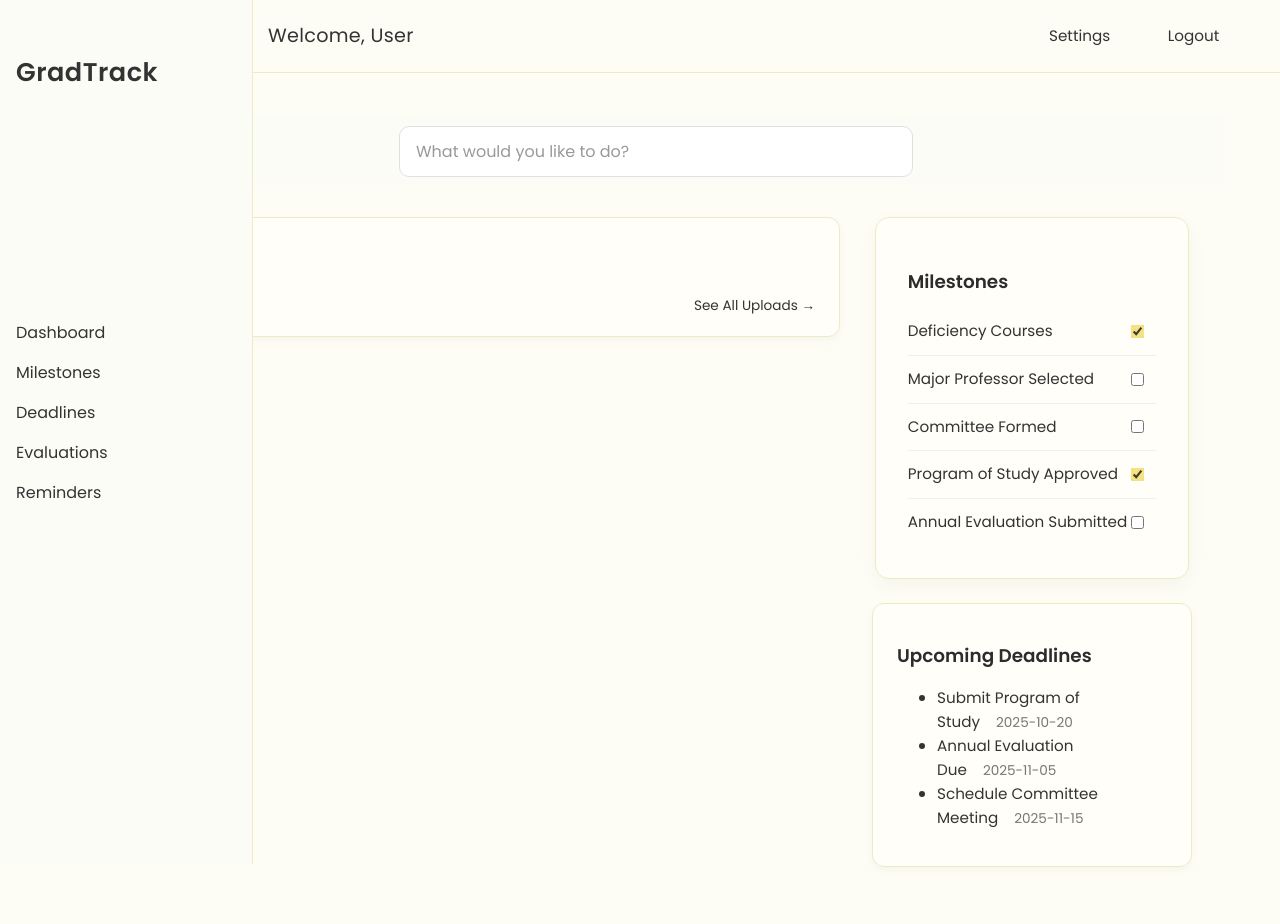
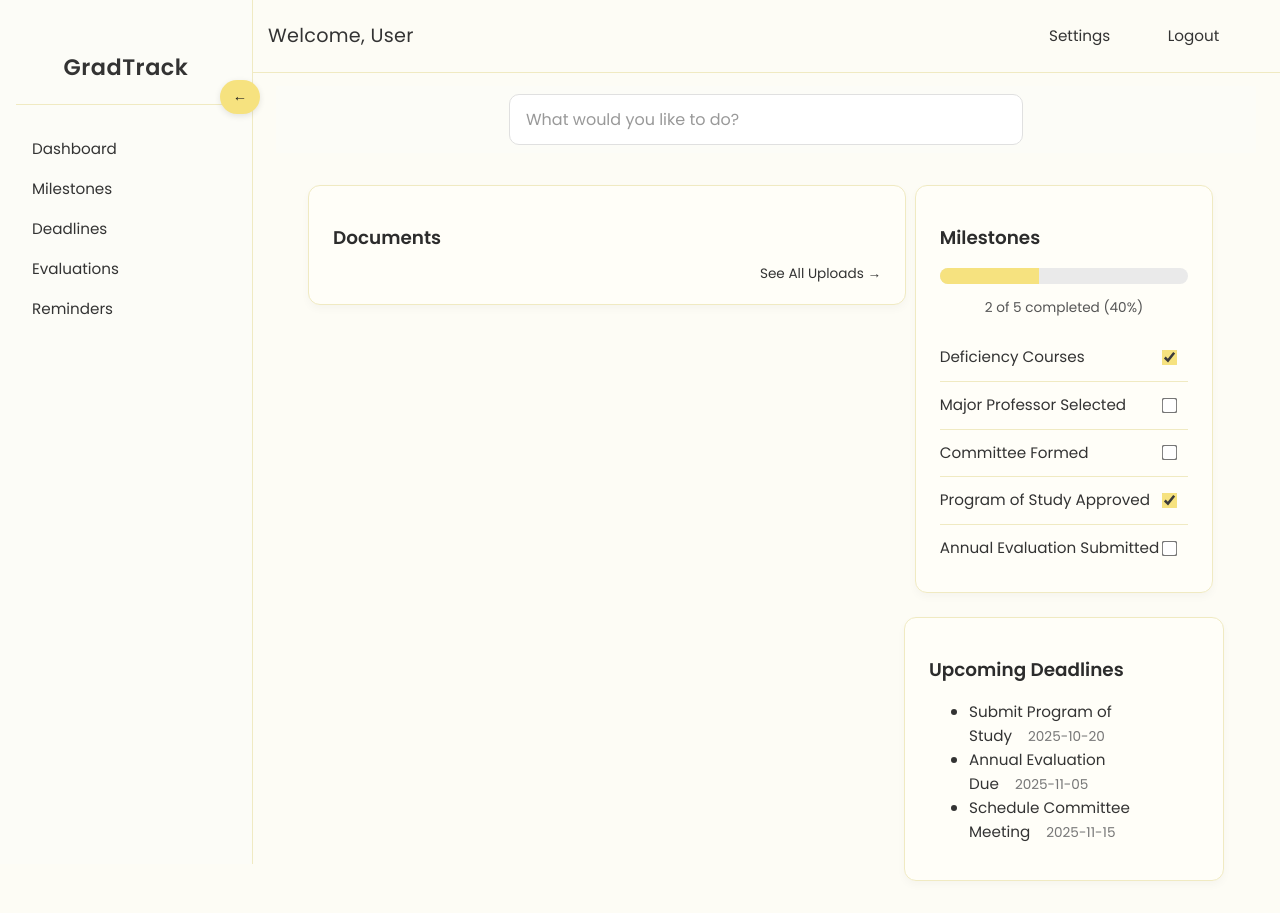
Before and after one commit to MJHabermann/GradTrack, a React (Vite) app in the folder frontend/gradtrack-app/: page / in a window 1280 px wide. Shown: the top 924 px of the page. Built offline with nearby package versions, Linux system fonts and the light colour scheme.

Commit message:
updated sidebar and added progress bar

```diff
--- a/frontend/gradtrack-app/src/components/layout/Sidebar.css
+++ b/frontend/gradtrack-app/src/components/layout/Sidebar.css
@@ -1,55 +1,96 @@
 .sidebar {
-  display: flex;
-  flex-direction: column;
-  justify-content: flex-start;
+  position: fixed;
+  top: 0;
+  left: 0;
   height: 100vh;
-  padding: 2rem 1rem;
-  width: 220px;
-  flex-shrink: 0;
   background-color: #fcfcf7;
   border-right: 1px solid #f0eac2;
   font-family: 'Poppins', sans-serif;
   font-weight: 500;
-  position: fixed;
-  top: 0;
-  left: 0;
-  z-index: 101; /* ensures it sits above navbar */
+  z-index: 101;
+  transition: width 0.3s ease;
+  overflow-x: hidden;
 }
 
-.logo {
-  font-size: 1.6rem;
+.sidebar.open {
+  width: 220px;
+  padding: 2rem 1rem;
+}
+
+.sidebar.collapsed {
+  width: 0;
+  padding: 0;
+}
+
+.sidebar-toggle {
+  position: fixed;
+  top: 80px; /* below navbar */
+  z-index: 102;
+  left: 8px; /* collapsed position */
+  background-color: #f6e27f;
+  color: #1f1f1f;
+  border: none;
+  border-radius: 20px;
+  padding: 0.4rem 0.8rem;
+  font-size: 0.9rem;
   font-weight: 600;
+  font-family: 'Poppins', sans-serif;
+  cursor: pointer;
+  box-shadow: 0 2px 6px rgba(0, 0, 0, 0.1);
+  transition: background-color 0.2s ease, left 0.3s ease;
+}
+
+/* When sidebar is open, shift button to edge */
+.toggle-open {
+  left: 220px;
+}
+
+/* Hover effect */
+.sidebar-toggle:hover {
+  background-color: #fbe36a;
+}
+.sidebar-logo {
+  display: flex;
+  align-items: center;
+  justify-content: center;
+  height: 72px; /* match navbar height */
+  font-family: 'Poppins', sans-serif;
+  font-size: 1.4rem;
+  font-weight: 600;
+  color: #333;
+  border-bottom: 1px solid #f0eac2;
+  background-color: #fcfcf7;
+}
+
+.logo-text {
   letter-spacing: 0.5px;
-  margin-bottom: .75rem;
 }
+
 
 .nav-links {
   list-style: none;
   padding: 0;
-  margin: 0;
+  margin-top: 2rem;
   display: flex;
   flex-direction: column;
   gap: 1rem;
-  padding-top: 0;
-  margin-top: 0;
 }
 
-.sidebar ul {
-  list-style: none;
-  padding: 0;
+.nav-links li {
+  margin: 0;
 }
 
-.sidebar li {
-  margin-bottom: 1rem;
-}
-
-.sidebar a {
+.nav-links a {
   text-decoration: none;
   color: #333;
   font-weight: 500;
-  transition: color 0.2s ease;
+  font-size: 0.95rem;
+  padding: 0.5rem 1rem;
+  border-radius: 8px;
+  transition: background-color 0.2s ease, color 0.2s ease;
 }
 
-.sidebar a:hover {
-  color: #a68b00;
+.nav-links a:hover {
+  background-color: #f6e27f;
+  color: #1f1f1f;
 }
--- a/frontend/gradtrack-app/src/components/layout/Sidebar.jsx
+++ b/frontend/gradtrack-app/src/components/layout/Sidebar.jsx
@@ -1,20 +1,33 @@
 import React from 'react';
 import './Sidebar.css';
 
-const Sidebar = () => {
+const Sidebar = ({ isOpen, toggleSidebar }) => {
   return (
-    <aside className="sidebar">
-      <h2 className="logo">GradTrack</h2>
-      <nav>
-        <ul>
+    <>
+      <div className={`sidebar ${isOpen ? 'open' : 'collapsed'}`}>
+        <div className="sidebar-logo">
+          <span className="logo-text">GradTrack</span>
+        </div>
+
+        {isOpen && (
+          <ul className="nav-links">
             <li><a href="#">Dashboard</a></li>
             <li><a href="#">Milestones</a></li>
             <li><a href="#">Deadlines</a></li>
             <li><a href="#">Evaluations</a></li>
             <li><a href="#">Reminders</a></li>
           </ul>
-      </nav>
-    </aside>
+        )}
+      </div>
+
+      <button
+        className={`sidebar-toggle ${isOpen ? 'toggle-open' : 'toggle-collapsed'}`}
+        onClick={toggleSidebar}
+        aria-label="Toggle sidebar"
+      >
+        {isOpen ? '←' : '→'}
+      </button>
+    </>
   );
 };
 
--- a/frontend/gradtrack-app/src/components/widgets/DocumentVaultWidget.css
+++ b/frontend/gradtrack-app/src/components/widgets/DocumentVaultWidget.css
@@ -6,6 +6,9 @@
   font-family: 'Poppins', sans-serif;
   box-shadow: 0 4px 8px rgba(0, 0, 0, 0.03);
   transition: box-shadow 0.2s ease, transform 0.2s ease;
+  width: 100%;
+  max-width: none;
+  margin: 0;
 }
 
 .vault-widget:hover {
--- a/frontend/gradtrack-app/src/components/widgets/MilestoneCard.css
+++ b/frontend/gradtrack-app/src/components/widgets/MilestoneCard.css
@@ -79,3 +79,59 @@
   color: #aaa;
   text-decoration: line-through;
 }
+.milestone-card {
+  background-color: #fffef8;
+  border: 1px solid #f0eac2;
+  border-radius: 12px;
+  padding: 1.25rem 1.5rem;
+  font-family: 'Poppins', sans-serif;
+  box-shadow: 0 4px 8px rgba(0, 0, 0, 0.03);
+}
+
+.milestone-card h3 {
+  font-size: 1.15rem;
+  font-weight: 600;
+  margin-bottom: 1rem;
+  color: #2c2c2c;
+}
+
+.progress-bar {
+  width: 100%;
+  height: 16px;
+  background-color: #eaeaea;
+  border-radius: 8px;
+  overflow: hidden;
+  margin-bottom: 0.5rem;
+}
+
+.progress-fill {
+  height: 100%;
+  background-color: #f6e27f;
+  transition: width 0.3s ease;
+}
+
+.progress-text {
+  font-size: 0.85rem;
+  color: #555;
+  margin-bottom: 1rem;
+  text-align: center;
+}
+
+.milestone-card ul li {
+  display: flex;
+  justify-content: space-between;
+  align-items: center;
+  padding: 0.75rem 0;
+  border-bottom: 1px solid #f0eac2;
+}
+
+.milestone-title {
+  font-weight: 500;
+  color: #333;
+  font-size: 0.95rem;
+}
+
+.milestone-checkbox {
+  transform: scale(1.2);
+  accent-color: #f6e27f;
+}
--- a/frontend/gradtrack-app/src/components/widgets/MilestoneCard.jsx
+++ b/frontend/gradtrack-app/src/components/widgets/MilestoneCard.jsx
@@ -15,11 +15,26 @@ const MilestoneCard = () => {
     ]);
   }, []);
 
+  const total = milestones.length;
+  const completed = milestones.filter(m => m.completed).length;
+  const percentage = total > 0 ? Math.round((completed / total) * 100) : 0;
+
   return (
     <div className="milestone-card">
       <h3>Milestones</h3>
+
+      <div className="progress-bar">
+        <div
+          className="progress-fill"
+          style={{ width: `${percentage}%` }}
+        ></div>
+      </div>
+      <p className="progress-text">
+        {completed} of {total} completed ({percentage}%)
+      </p>
+
       <ul>
-        {milestones.map((m) => (
+        {milestones.map(m => (
           <li key={m.id} className={m.completed ? 'completed' : 'pending'}>
             <span className="milestone-title">{m.title}</span>
             <input
--- a/frontend/gradtrack-app/src/pages/Dashboard.css
+++ b/frontend/gradtrack-app/src/pages/Dashboard.css
@@ -1,18 +1,27 @@
 /* Dashboard.css */
+
+:root {
+  --cream-white: #fdfcf5;
+  --soft-yellow: #fcf8d8;
+  --text-dark: #333;
+  --text-muted: #777;
+  --border-soft: #f0eac2;
+}
 
 body {
   margin: 0;
   font-family: 'Inter', sans-serif;
-  background-color: #fdfcf5; /* Soft off-white */
-  color: #333; /* Dark gray for text */
+  background-color: var(--cream-white);
+  color: var(--text-dark);
 }
-
 .dashboard-container {
   width: 100%;
   max-width: 1200px;
   margin: 0 auto;
-  padding: 2rem;
+  padding-left: 220px;
+  transition: padding-left 0.3s ease;
   box-sizing: border-box;
+  background-color: var(--cream-white);
 }
 
 .dashboard-container h1 {
@@ -22,16 +31,13 @@ body {
   text-align: center;
 }
 
-.dashboard-grid {
-  display: grid;
-  grid-template-columns: repeat(auto-fit, minmax(320px, 1fr));
-  gap: 2rem;
-  padding: 2rem 0;
+.sidebar.collapsed ~ .dashboard-container {
+  padding-left: 60px;
 }
 
 .searchbar-container {
   margin-top: 30px; /* current navbar height */
-  padding: 0.5rem 2rem; /* reduce vertical padding */
+  padding: 0.5rem 2rem;
   background-color: #fcfcf7;
   display: flex;
   justify-content: center;
@@ -46,7 +52,7 @@ body {
   border: 1px solid #e0e0e0;
   border-radius: 10px;
   background-color: #ffffff;
-  color: #333;
+  color: var(--text-dark);
   transition: box-shadow 0.2s ease;
 }
 
@@ -62,34 +68,28 @@ body {
 
 .dashboard-columns {
   display: flex;
+  flex-direction: column;
   gap: 2rem;
   padding: 2rem;
 }
 
 .dashboard-main {
   flex: 1;
+  min-width: 0;
+  z-index: 0;
+  overflow: visible;
 }
 
 .dashboard-side {
-  width: 300px;
+  width: 320px;
   flex-shrink: 0;
   position: sticky;
   top: 88px;
+  z-index: 1;
   display: flex;
   flex-direction: column;
   gap: 1.5rem;
-}
-
-.dashboard-columns {
-  display: flex;
-  flex-direction: column;
-  gap: 2rem;
-  padding: 2rem;
-}
-
-.dashboard-main,
-.dashboard-side {
-  width: 100%;
+  padding-left: 1rem;
 }
 
 /* Desktop layout */
@@ -98,18 +98,4 @@ body {
     flex-direction: row;
     align-items: flex-start;
   }
-
-  .dashboard-main {
-    flex: 1;
-  }
-
-  .dashboard-side {
-    width: 320px;
-    flex-shrink: 0;
-    position: sticky;
-    top: 88px;
-    display: flex;
-    flex-direction: column;
-    gap: 1.5rem;
-  }
 }
--- a/frontend/gradtrack-app/src/pages/Dashboard.jsx
+++ b/frontend/gradtrack-app/src/pages/Dashboard.jsx
@@ -10,43 +10,25 @@ import DocumentVault from '../components/widgets/DocumentVaultWidget';
 import './Dashboard.css';
 
 const Dashboard = () => {
-  const [milestones, setMilestones] = useState([]);
   const [deadlines, setDeadlines] = useState([]);
-  // const [evaluations, setEvaluations] = useState([]);
-  // const [reminders, setReminders] = useState([]);
+  const [sidebarOpen, setSidebarOpen] = useState(true);
 
   useEffect(() => {
-    // TODO: Replace with Laravel API call to /api/milestones
-    setMilestones([
-      { id: 1, title: 'Deficiency Courses', status: 'complete', due: '2025-09-01' },
-      { id: 2, title: 'Major Professor Selected', status: 'pending', due: '2025-10-15' },
-      { id: 3, title: 'Committee Formed', status: 'in-progress', due: '2025-11-01' },
-    ]);
-
     // TODO: Replace with Laravel API call to /api/deadlines
     setDeadlines([
       { id: 1, label: 'Submit Program of Study', date: '2025-10-20' },
       { id: 2, label: 'Annual Evaluation Due', date: '2025-11-05' },
     ]);
-
-    // TODO: Replace with Laravel API call to /api/evaluations
-    // setEvaluations([
-    //   { id: 1, faculty: 'Dr. Smith', status: 'approved' },
-    //   { id: 2, faculty: 'Dr. Lee', status: 'pending' },
-    // ]);
-
-    // TODO: Replace with Laravel API call to /api/notifications
-    // setReminders([
-    //   { id: 1, message: 'Upload I-9 form', type: 'document' },
-    //   { id: 2, message: 'Confirm committee members', type: 'milestone' },
-    // ]);
   }, []);
 
   return (
     <>
-      <Sidebar />
+      <Sidebar isOpen={sidebarOpen} toggleSidebar={() => setSidebarOpen(!sidebarOpen)} />
       <Navbar />
-      <main className="dashboard-container">
+      <main
+        className="dashboard-container"
+        style={{ paddingLeft: sidebarOpen ? '220px' : '0' }}
+      >
         <div className="searchbar-container">
           <input
             type="text"
```
Lines whose indentation alone changed are shown as unchanged.
